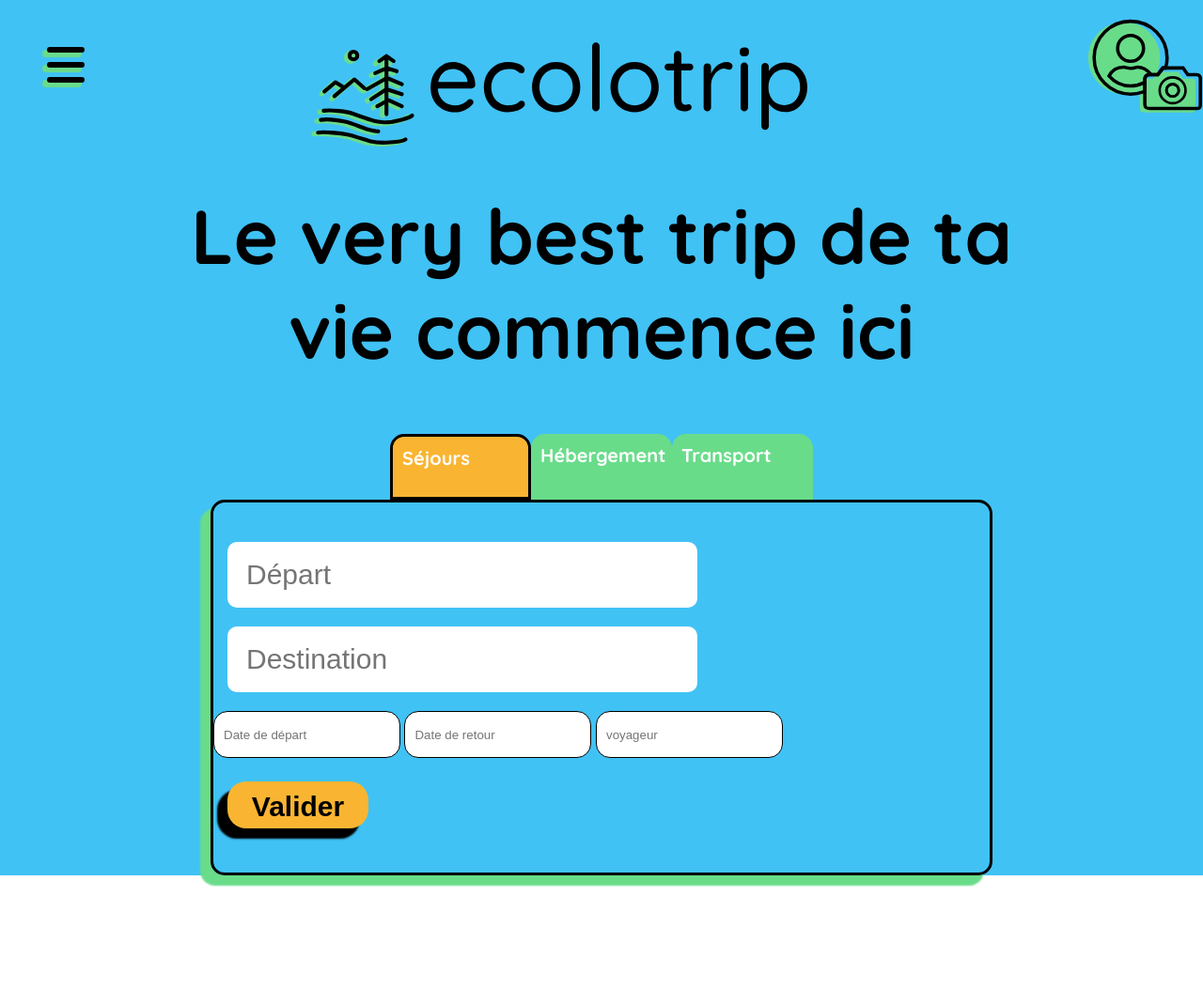
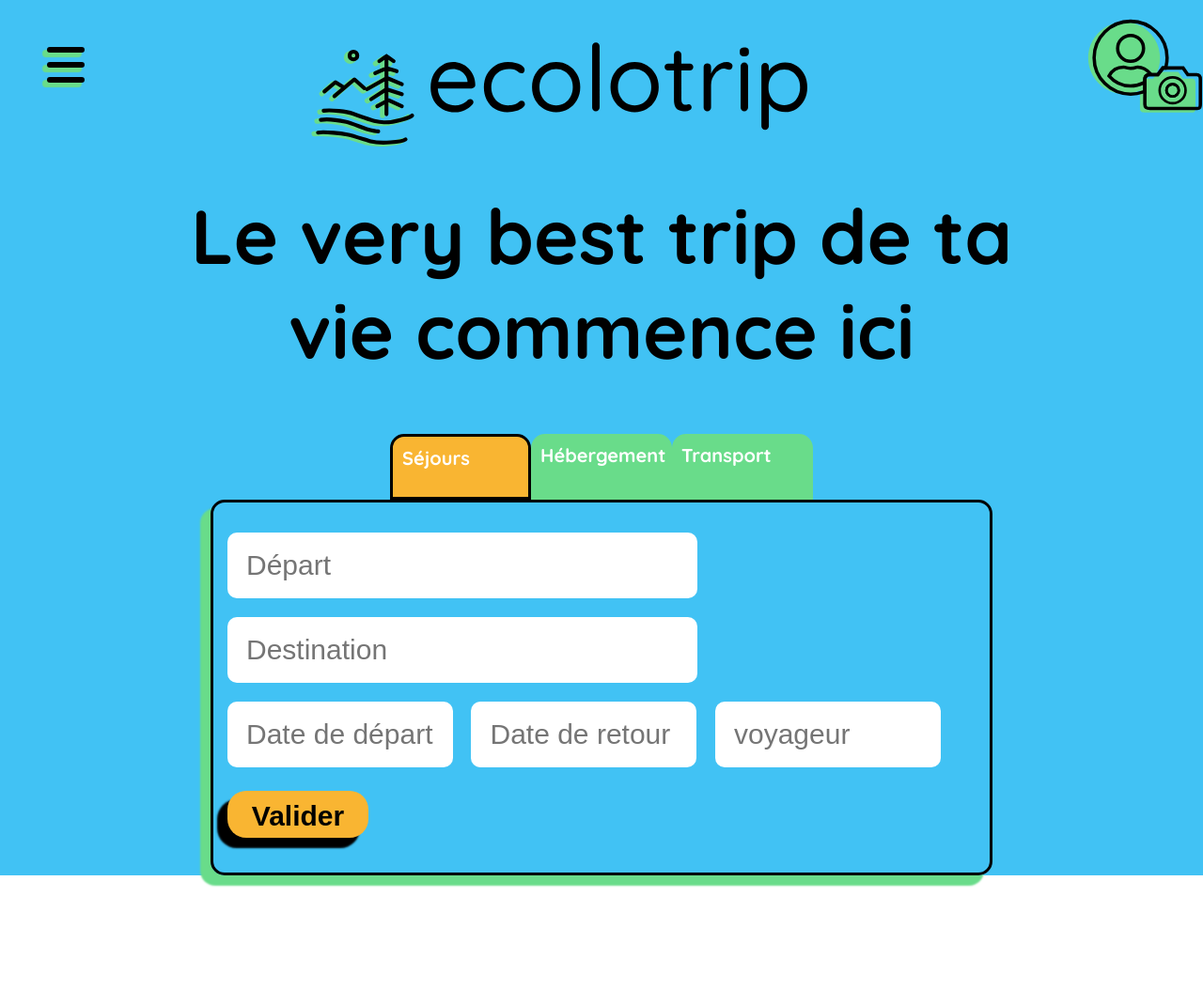
Before and after one commit to Loetitia27006/ecolotrip, a PHP site: page / in a window 1280 px wide. Shown: the top 1053 px of the page at 94% size. Run offline with PHP 8.4, Linux system fonts and the light colour scheme.

Commit message:
formulaire des dates

```diff
--- a/style/index.css
+++ b/style/index.css
@@ -196,3 +196,19 @@ button{
     -ms-border-radius: 10px;
     -o-border-radius: 10px;
 }
+.date input{
+    border: none;
+    border-radius: 10px;
+    padding: 20px;
+    margin-bottom: 10px;
+    margin-left: 15px;
+    font-size: 30px;
+    font-weight: 500;
+    color: #000;
+    width: 240px;
+    height: 70px;
+    -webkit-border-radius: 10px;
+    -moz-border-radius: 10px;
+    -ms-border-radius: 10px;
+    -o-border-radius: 10px;
+}
```
